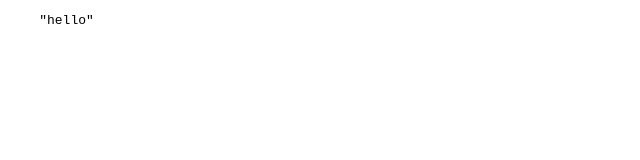
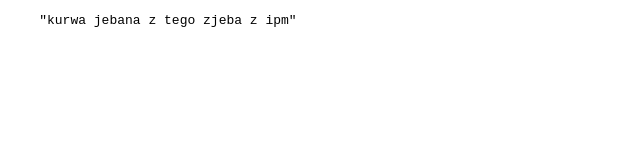
Before and after one commit to Trebuchet-19/Trebuchet-19strona, a plain HTML site: page index.html in a window 1280 px wide. Shown: the whole page, without its empty margins (0-640 px from the left). Drawn offline with Linux system fonts and the light colour scheme.

Commit message:
Update index.html

```diff
--- a/index.html
+++ b/index.html
@@ -1,4 +1,4 @@
 <!DOCTYPE html>
 <pre>
-    "hello"
+    "kurwa jebana z tego zjeba z ipm"
 </pre>
```
